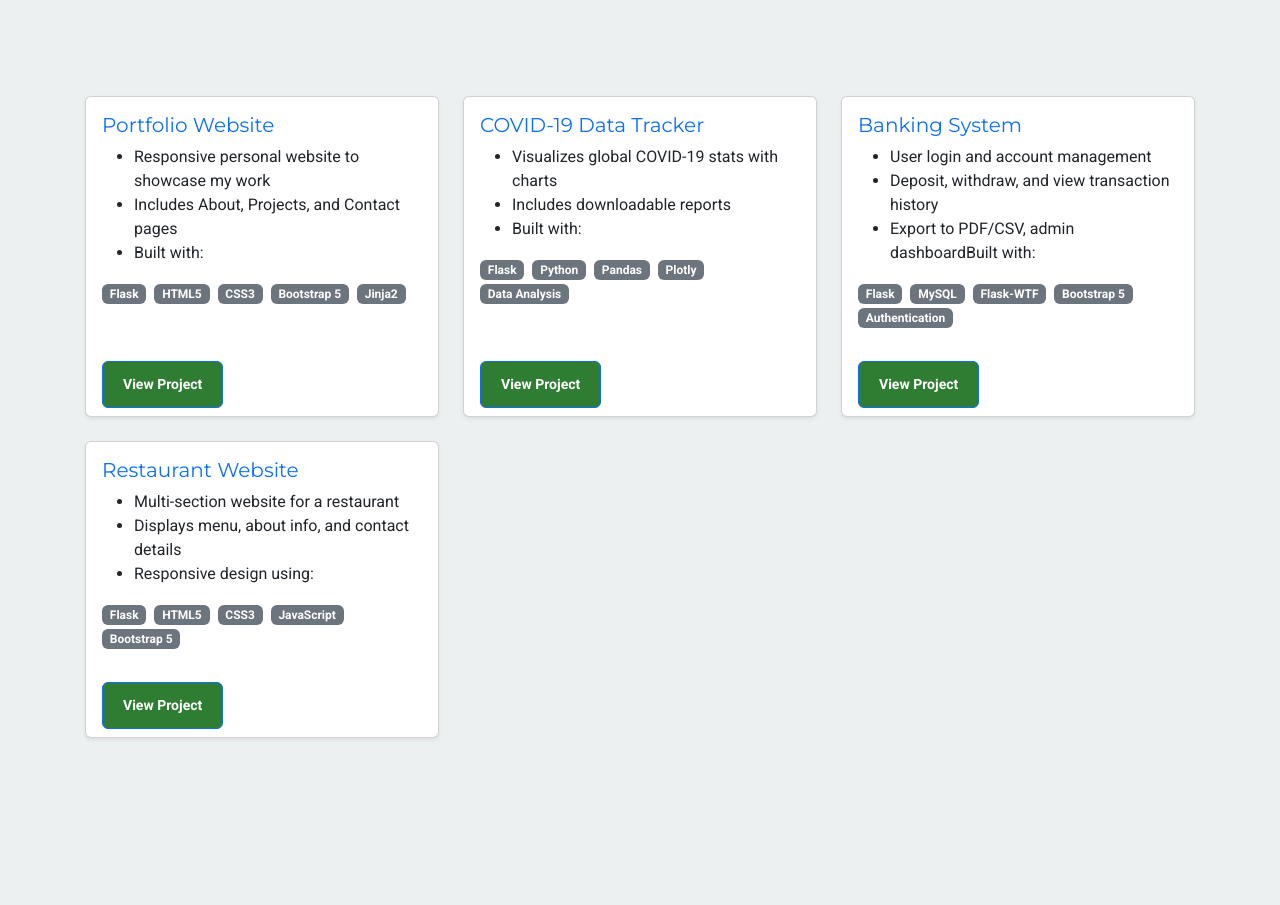
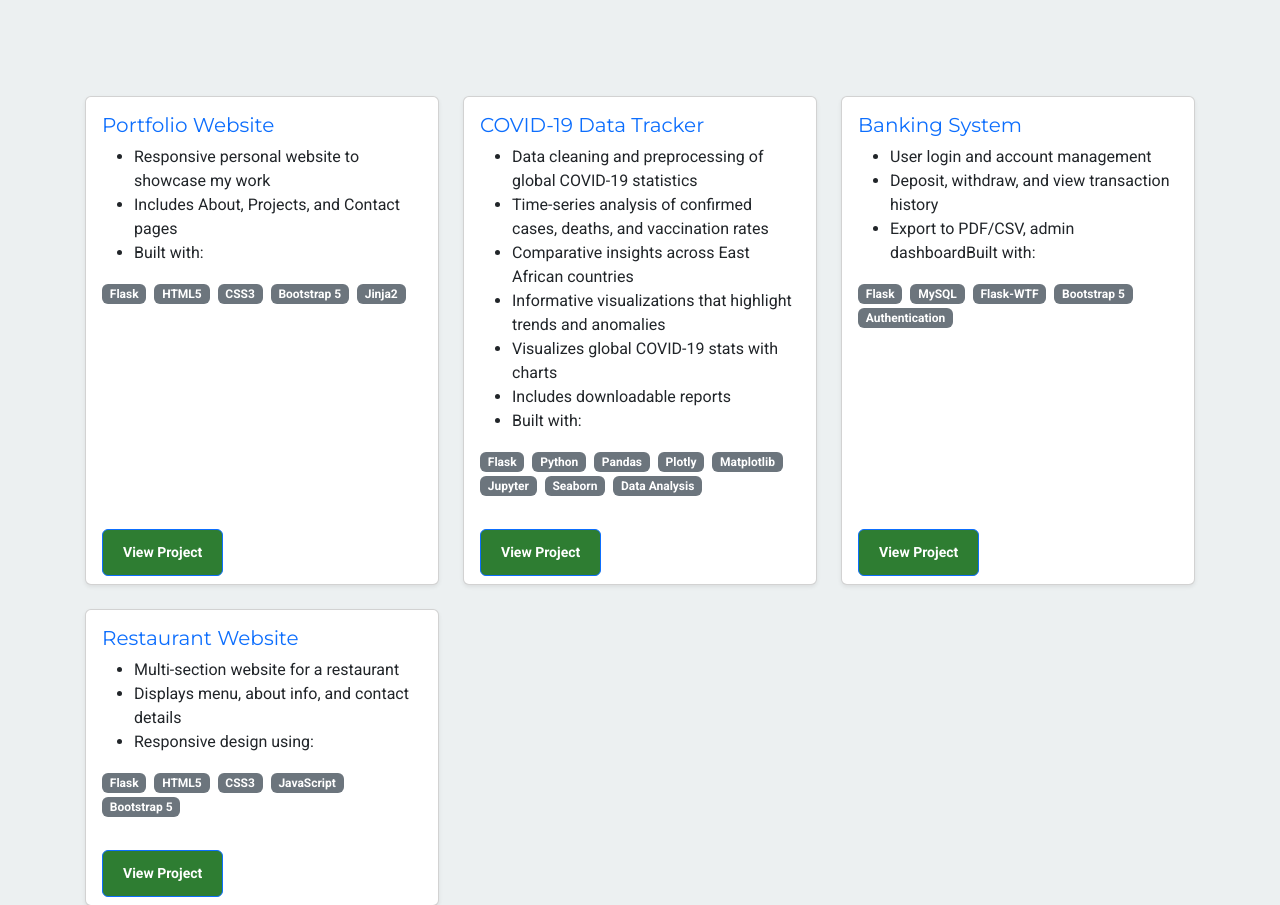
Before and after one commit to jerome002/webportfolio, a Flask app: page /projects in a window 1280 px wide. Shown: the part 56-961 px from the top of the page. Run offline with Flask 3, Linux system fonts and the light colour scheme.

Commit message:
added a covid 19 data tracker project

```diff
--- a/app.py
+++ b/app.py
@@ -30,11 +30,16 @@ def projects():
     {
         "title": "COVID-19 Data Tracker",
         "points": [
+            "Data cleaning and preprocessing of global COVID-19 statistics",
+            "Time-series analysis of confirmed cases, deaths, and vaccination rates",
+            "Comparative insights across East African countries",
+            "Informative visualizations that highlight trends and anomalies",
             "Visualizes global COVID-19 stats with charts",
             "Includes downloadable reports",
+
             "Built with:"
         ],
-        "badges": ["Flask", "Python", "Pandas", "Plotly", "Data Analysis"],
+        "badges": ["Flask", "Python", "Pandas", "Plotly", "Matplotlib","Jupyter","Seaborn","Data Analysis"],
         "link": "https://github.com/jerome002/Covid-19-Data-Tracker-project.git"
     },
     {
@@ -43,6 +48,7 @@ def projects():
             "User login and account management",
             "Deposit, withdraw, and view transaction history",
             "Export to PDF/CSV, admin dashboard"
+
             "Built with:"
         ],
         "badges": ["Flask", "MySQL", "Flask-WTF", "Bootstrap 5", "Authentication"],
--- a/templates/projects.html
+++ b/templates/projects.html
@@ -13,7 +13,7 @@
                 <li>{{ point }}</li>
              {% endfor %}
             </ul>
-                          <div class="mb-2">
+            <div class="mb-2">
             {% for badge in project.badges %}
             <span class="badge bg-secondary me-1">{{ badge }}</span>
              {% endfor %}
```
